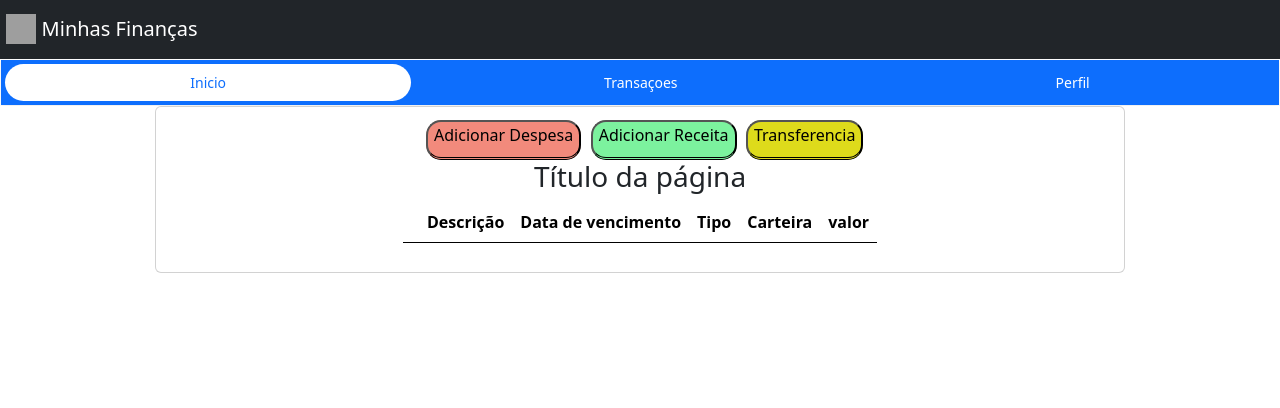
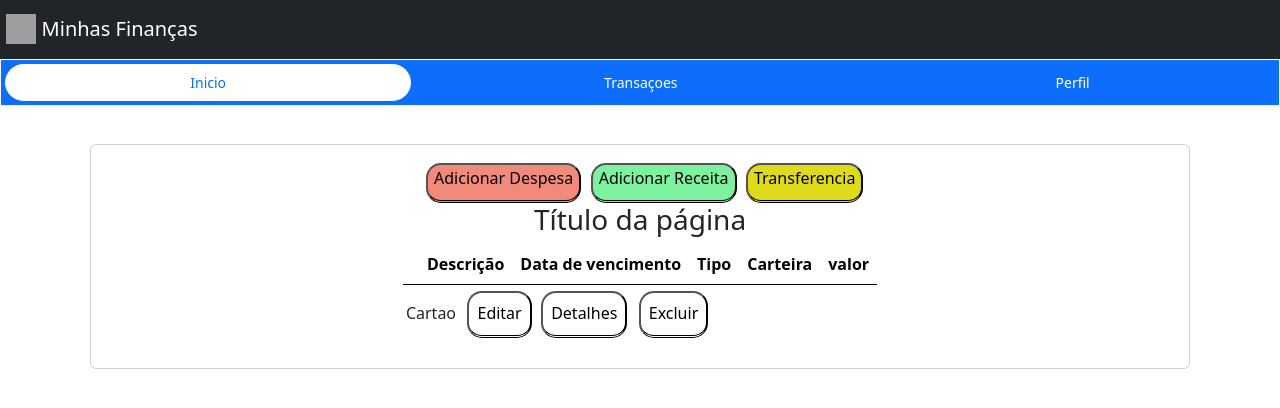
Before and after one commit to BrendaRaveli/FrontMyFinances, an Angular app: page /transactions in a window 1280 px wide. Shown: the top 408 px of the page. Built offline with nearby package versions, Linux system fonts and the light colour scheme; grey boxes are pictures that could not be loaded.

Commit message:
feat: ajustes visuais - css principal card no cent

```diff
--- a/src/app/transactions/financial-movements/financial-movements.component.css
+++ b/src/app/transactions/financial-movements/financial-movements.component.css
@@ -36,10 +36,18 @@ button {
 }
 .transfer{
     background-color: rgb(222, 219, 27);
-
 }
 
 .table{
     text-align: center;
+}
+body{
+    margin-top: 5px;
+}
+
+.button-action-delete{
+    display: flex;
+    /* justify-content: right;
+      align-items: center; */
 
 }
--- a/src/app/transactions/financial-movements/financial-movements.component.html
+++ b/src/app/transactions/financial-movements/financial-movements.component.html
@@ -29,6 +29,18 @@
                             <th>valor</th>
                         </tr>
                     </header>
+
+                    <body>
+                        <td></td>
+                        <td>Cartao</td>
+                        <td>
+                            <button class="button-action">Editar</button>
+                            <button class="button-action">Detalhes</button>
+                        </td>
+                        <td>
+                            <button class="button-action-delete">Excluir</button>
+                        </td>
+                    </body>
                 </table>
             </div>
 
--- a/src/app/transactions/financial-movements/financial-movements.component.ts
+++ b/src/app/transactions/financial-movements/financial-movements.component.ts
@@ -7,4 +7,8 @@ import { Component } from '@angular/core';
 })
 export class FinancialMovementsComponent {
 
+  addExpense(){
+
+  }
+
 }
--- a/src/app/transactions/transactions.component.css
+++ b/src/app/transactions/transactions.component.css
@@ -10,14 +10,16 @@
 */
 .main{
     display: flex;
-    justify-content: center;
-
+    justify-content: center; /* Alinhamento horizontal */
+    align-items: center; /* Alinhamento vertical */
+    width: 100%;
+    height: 300px;
 }
 
 .card {
 
     /* display: inline-block; */
-    width: 970px;
+    width: 1100px;
     /* margin: 0.25cm; */
     padding: 1%;
     align-items: center;
```
